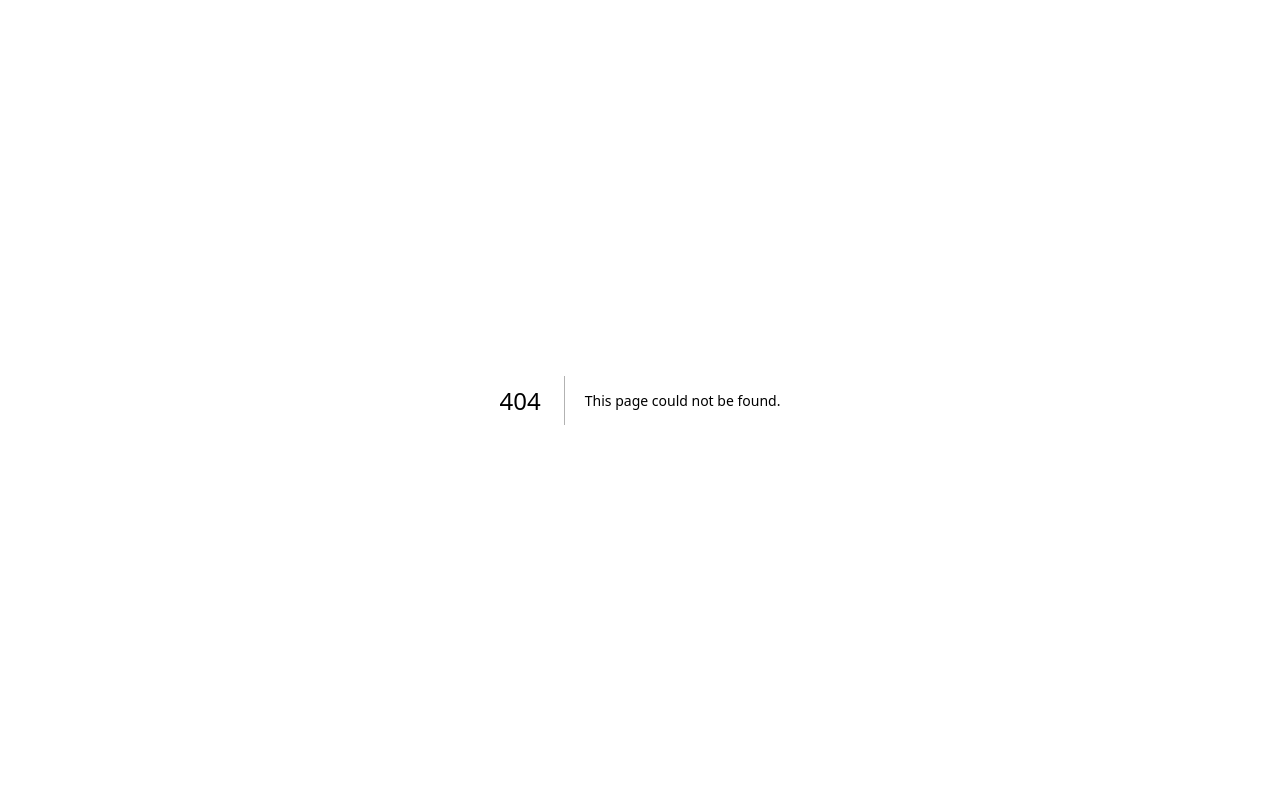
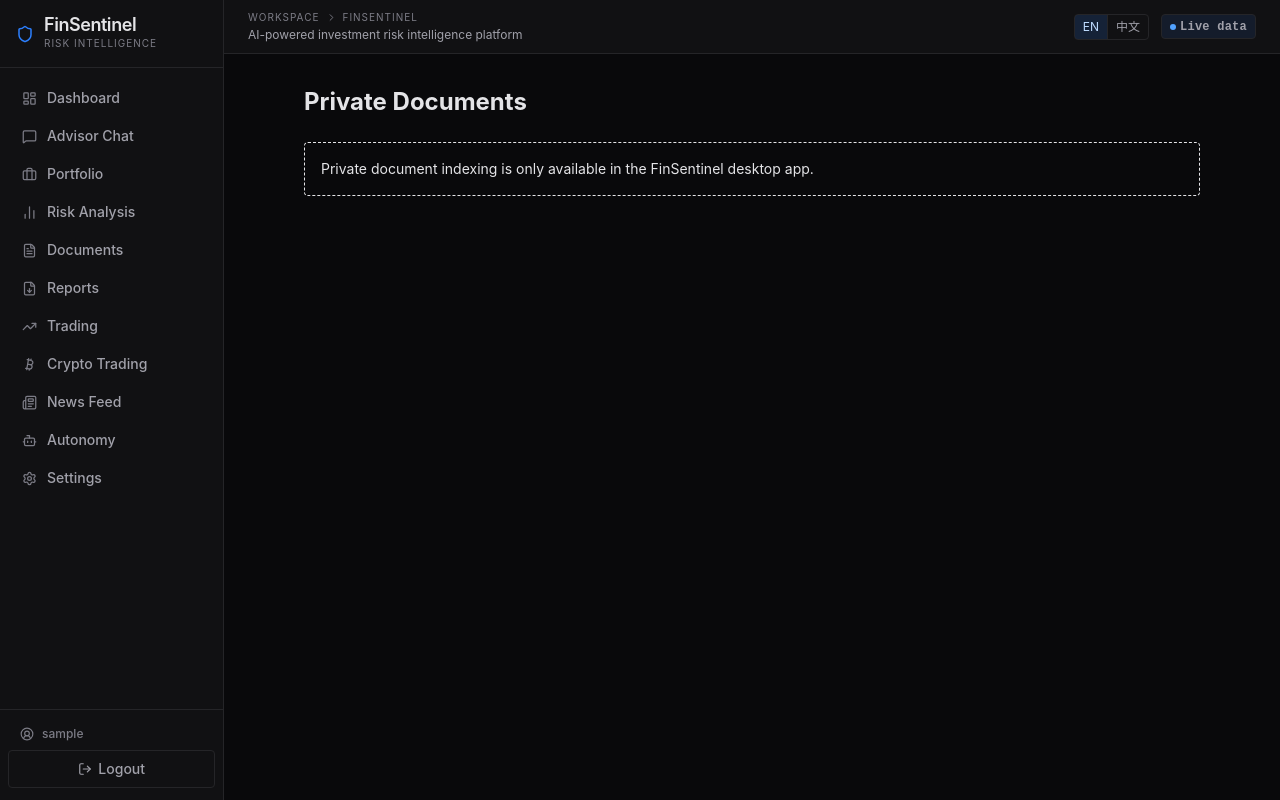
Before and after one commit to Jaydccq/FinSentinel, a Next.js app in the folder apps/web/: page /private-docs in a window 1280 px wide. Before the commit this address had no page. Built offline with nearby package versions, Linux system fonts and the light colour scheme; sample sign-in values are in the browser's storage.

Commit message:
feat(web): mount PrivateDocsPanel on /private-docs route

```diff
--- /dev/null
+++ b/apps/web/src/app/(app)/private-docs/page.tsx
@@ -0,0 +1,12 @@
+'use client';
+
+import { PrivateDocsPanel } from '@/components/private-docs';
+
+export default function PrivateDocsPage() {
+  return (
+    <div className="container mx-auto max-w-4xl py-8">
+      <h1 className="mb-6 text-2xl font-bold">Private Documents</h1>
+      <PrivateDocsPanel />
+    </div>
+  );
+}
```
